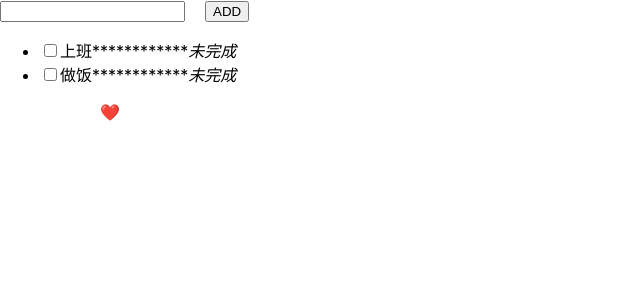
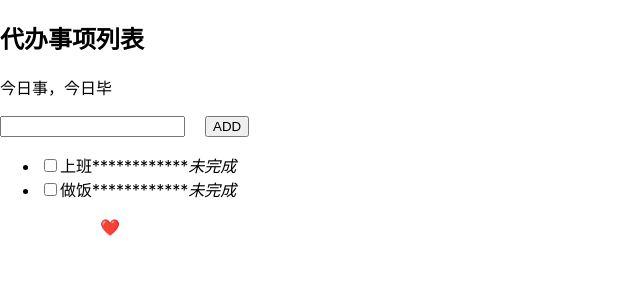
Before and after one commit to quanliuguo/my-app, a React (Create React App) app: page / in a window 1280 px wide. Shown: the top 300 px of the page, without its empty margins (0-640 px from the left). Built offline with nearby package versions, Linux system fonts and the light colour scheme.

Commit message:
提交 edit  .gitgnore

```diff
--- a/src/App.js
+++ b/src/App.js
@@ -60,7 +60,7 @@ class App extends React.Component {
         {/* <div dangerouslySetInnerHTML={{__html:this.state.article}}></div> */}
         {/* <Game/> */}
         {/* <br/> */}
-        {/* <TodoHeader desc={this.state.desc}>代办事项列表</TodoHeader> */}
+        <TodoHeader desc={this.state.desc}>代办事项列表</TodoHeader>
         <TodoInput btnText={this.state.btnText} addTask={this.addTask}/>
         <TodoList todos={this.state.todos} changeTaskStatus={this.handleChangeTaskStatus}/>
         <Like></Like>
```
Also changed, not shown: 1 other file (tests, documents, lock files or other folders).
